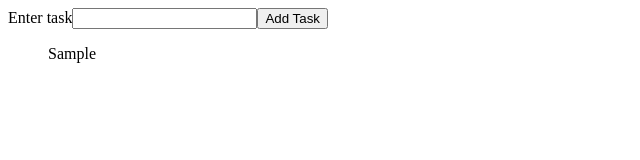
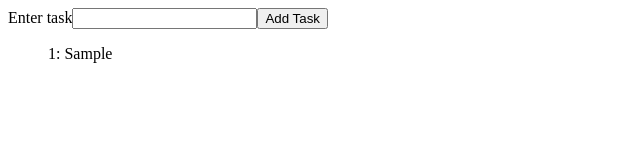
Before and after one commit to meuzishun/task-app, a React (Create React App) app: page / in a window 1280 px wide. Both pictures are taken after typing "Sample" into the empty fields and a click on the button "Add Task". Shown: the top 160 px of the page, without its empty margins (0-640 px from the left). Built offline with nearby package versions, Linux system fonts and the light colour scheme.

Commit message:
Add number to task display
In the Overview component, just grab the index when mapping the data and use it to calculate the position in the list.

```diff
--- a/src/components/Overview.js
+++ b/src/components/Overview.js
@@ -5,8 +5,12 @@ const Overview = (props) => {
 
   return (
     <ul>
-      {tasks.map((task) => {
-        return <li key={task.id}>{task.text}</li>;
+      {tasks.map((task, index) => {
+        return (
+          <li key={task.id}>
+            {index + 1}: {task.text}
+          </li>
+        );
       })}
     </ul>
   );
```
